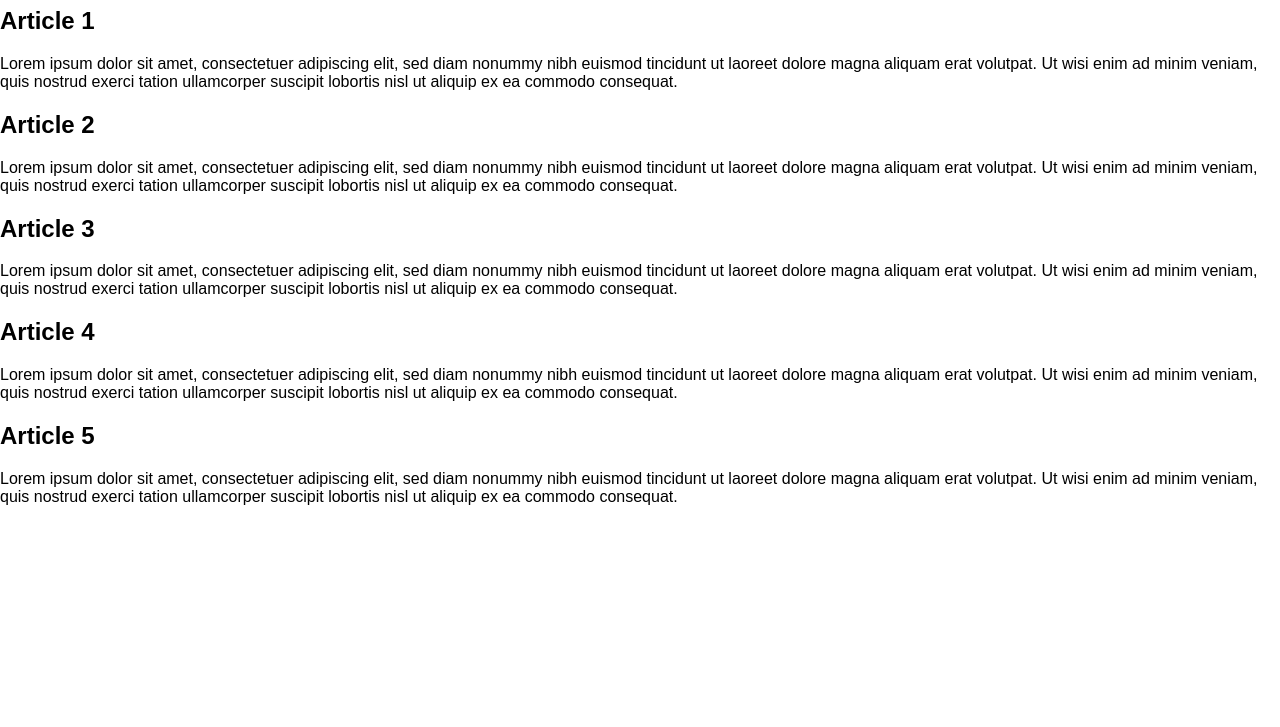
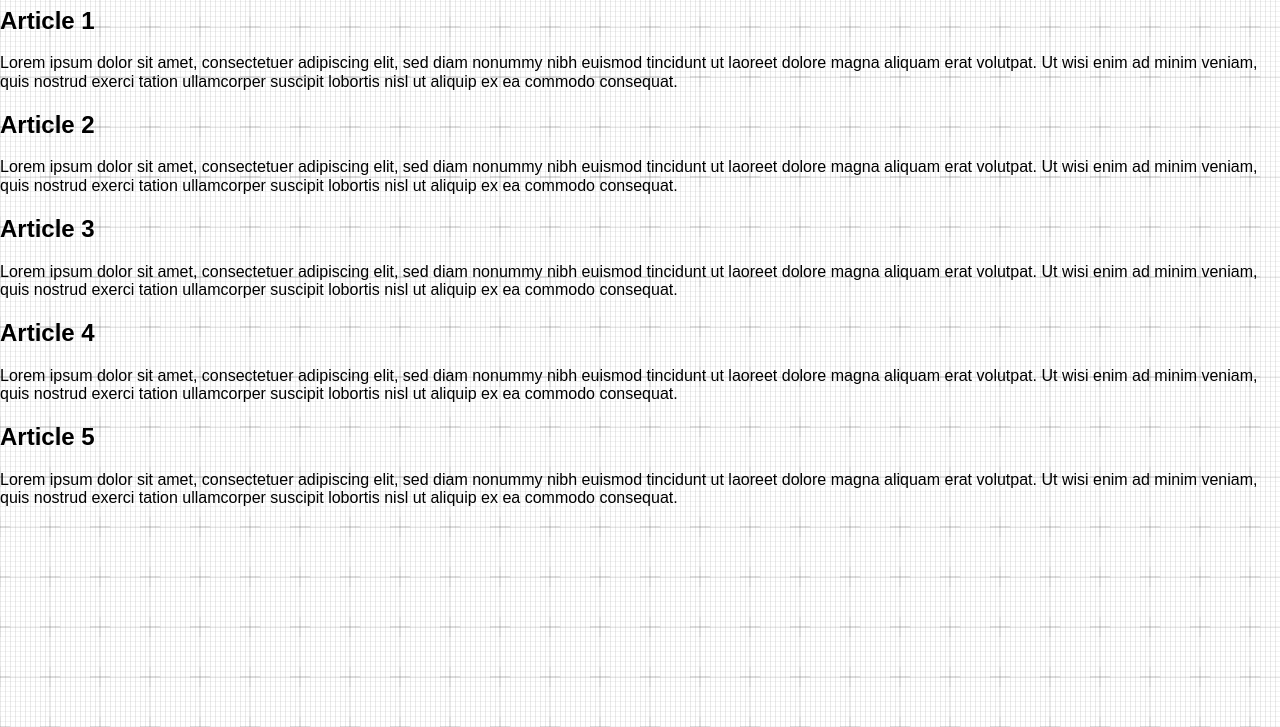
Before and after one commit to AdamHjerpe/Parallax, a plain HTML site: page index.html in a window 1280 px wide. Shown: the part 73-800 px from the top of the page. Drawn offline with nearby package versions, Linux system fonts and the light colour scheme.

Commit message:
Introduceed some sass

```diff
--- a/index.html
+++ b/index.html
@@ -5,6 +5,7 @@
 		<meta charset="utf-8"/>
 
 		<link rel="stylesheet" href="css/normalize.css" />
+		<link rel="stylesheet" href="css/main.css">
 
 		<script src="js/jquery-1.9.1.min.js"></script>
 	</head>
--- /dev/null
+++ b/sass/main.scss
@@ -0,0 +1,15 @@
+@import "normalize";
+
+#grid {
+  background: #fff url('../img/grid.gif') top left;
+  position: fixed;
+  top: 0;
+  width: 100%;
+  height: 125em;
+  z-index: 1;
+}
+
+#content {
+  position: relative;
+  z-index: 2;
+}
```
Also changed, not shown: css/main.css, sass/_normalize.scss (renamed from css/normalize.css), 1 other file.
